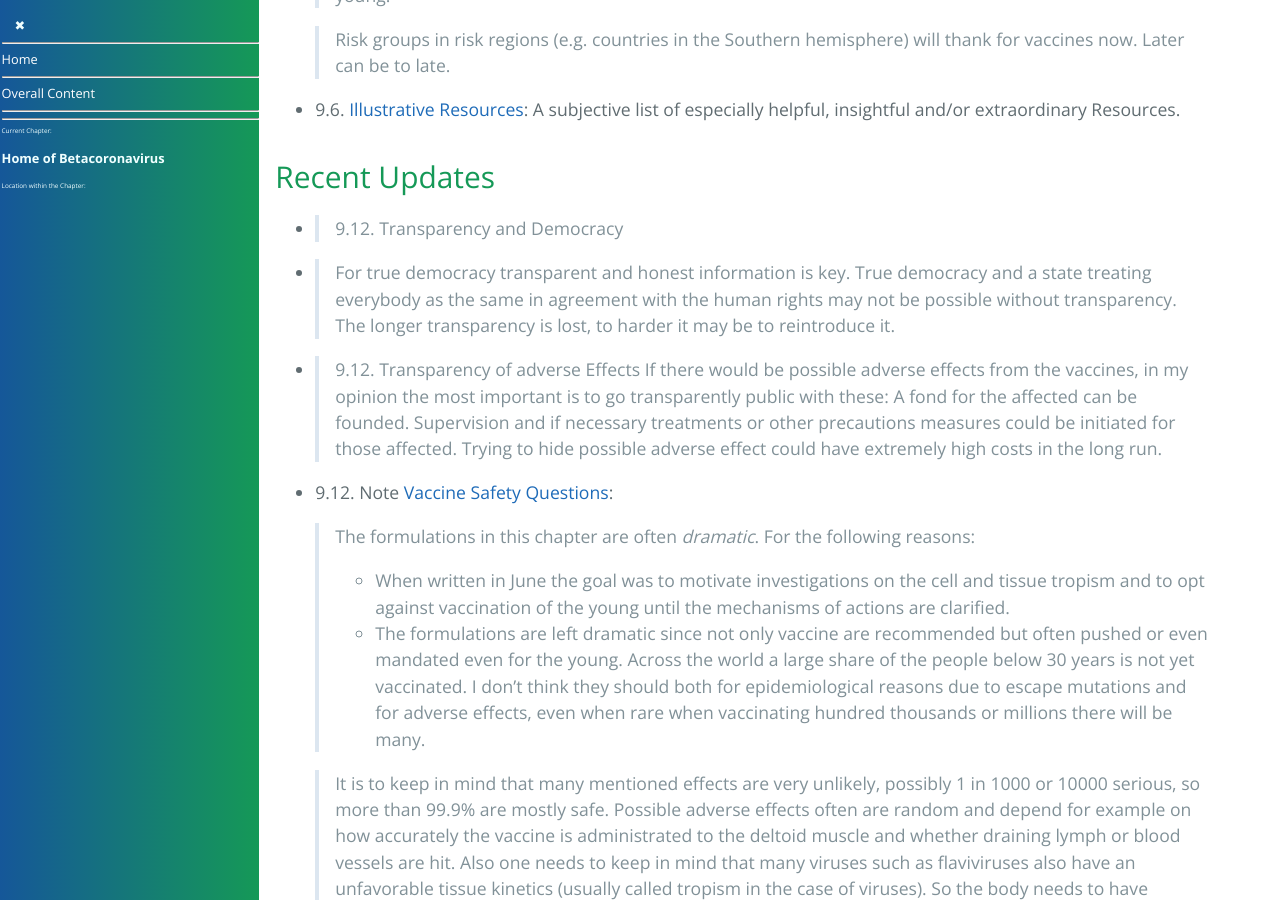
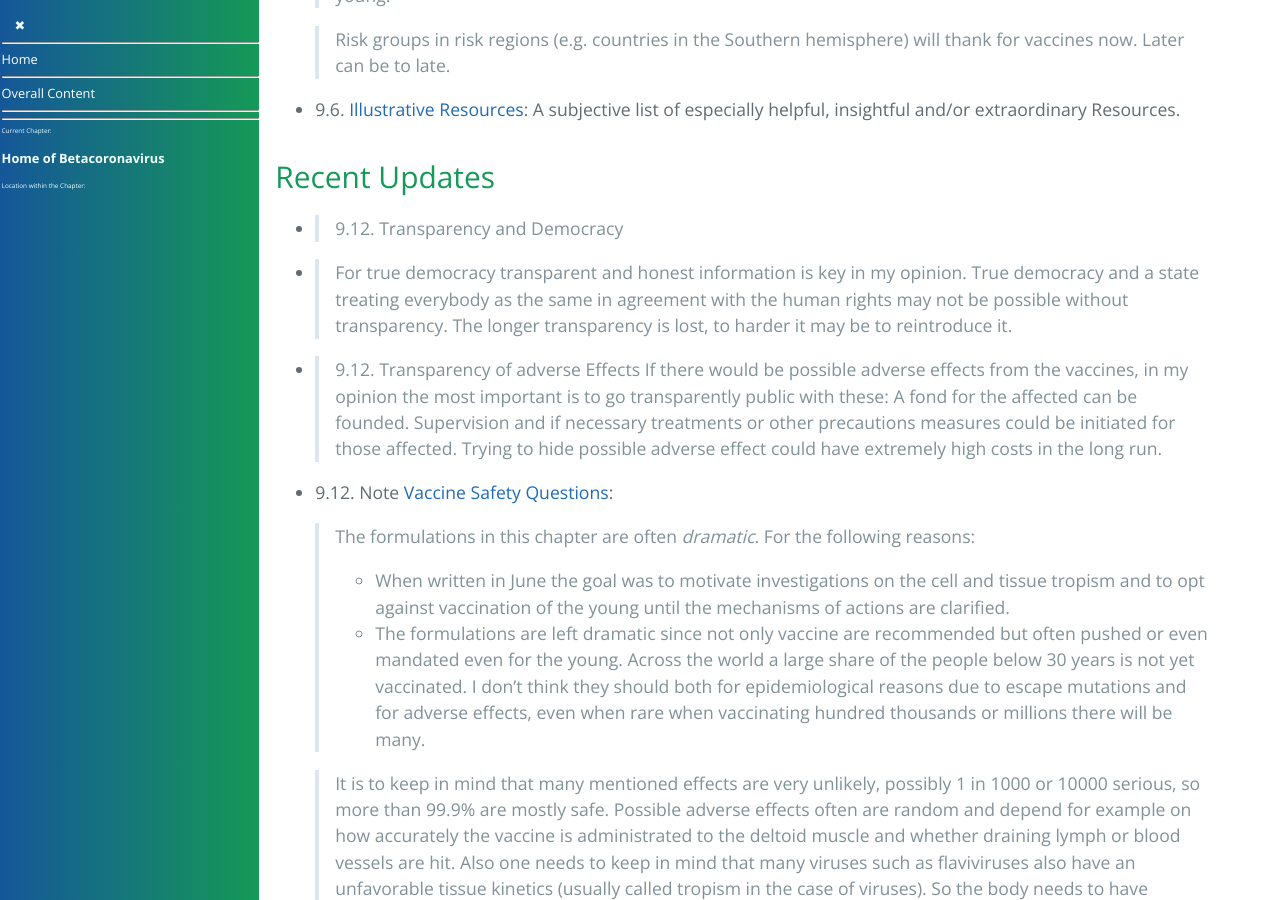
Before and after one commit to forestgrape/coronavirus, a Jekyll site: the page built from index.md, in a window 1280 px wide and 900 px high, scrolled down 2537 px. Built offline with Jekyll 4.4.1, drawn with Linux system fonts in a browser that asks for light colours; our own code applies the rules of GitHub Pages for plain Markdown files.

Commit message:
Update index.md

```diff
--- a/index.md
+++ b/index.md
@@ -76,7 +76,7 @@ There is also a rather subjective page in German with some comments on the Coron
 <!-- 5.12.21: As RNA vaccines turned out they don't tame SARS-CoV-2, from a coronavirus perspective alone one should stop mass vaccination.-->
 
 - > 9.12. Transparency and Democracy
-- > For true democracy transparent and honest information is key. True democracy and a state treating everybody as the same in agreement with the human rights may not be possible without transparency. The longer transparency is lost, to harder it may be to reintroduce it.
+- > For true democracy transparent and honest information is key in my opinion. True democracy and a state treating everybody as the same in agreement with the human rights may not be possible without transparency. The longer transparency is lost, to harder it may be to reintroduce it.
 
 
 - > 9.12. Transparency of adverse Effects
```
